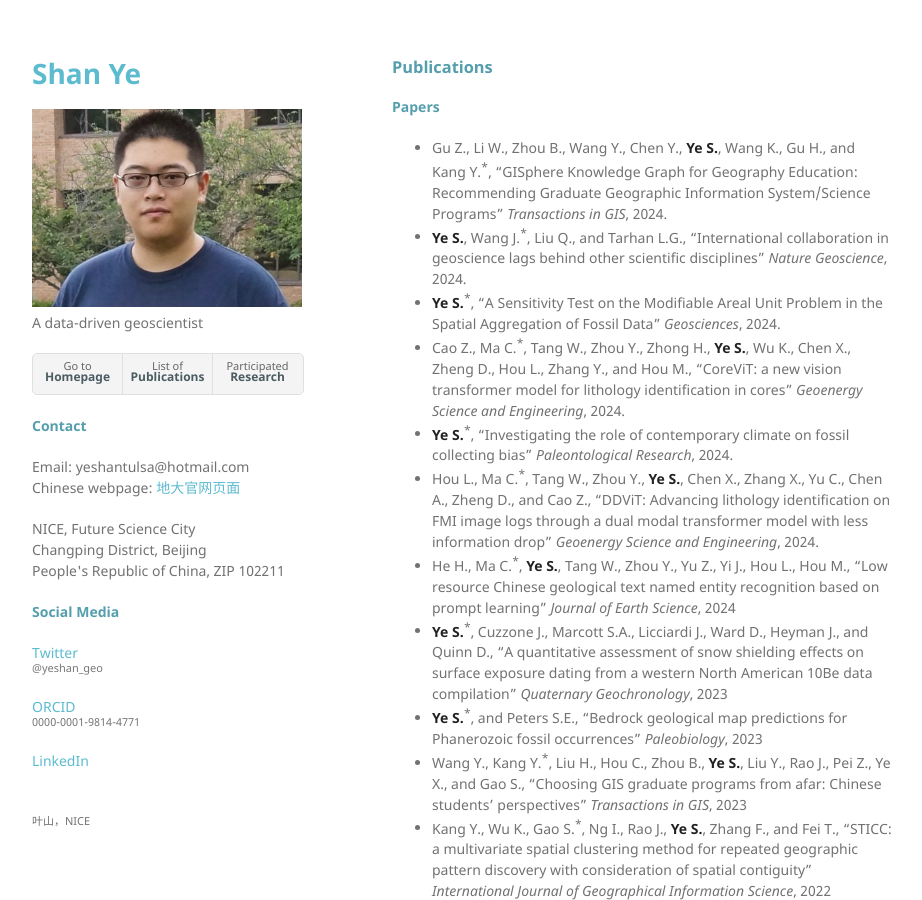
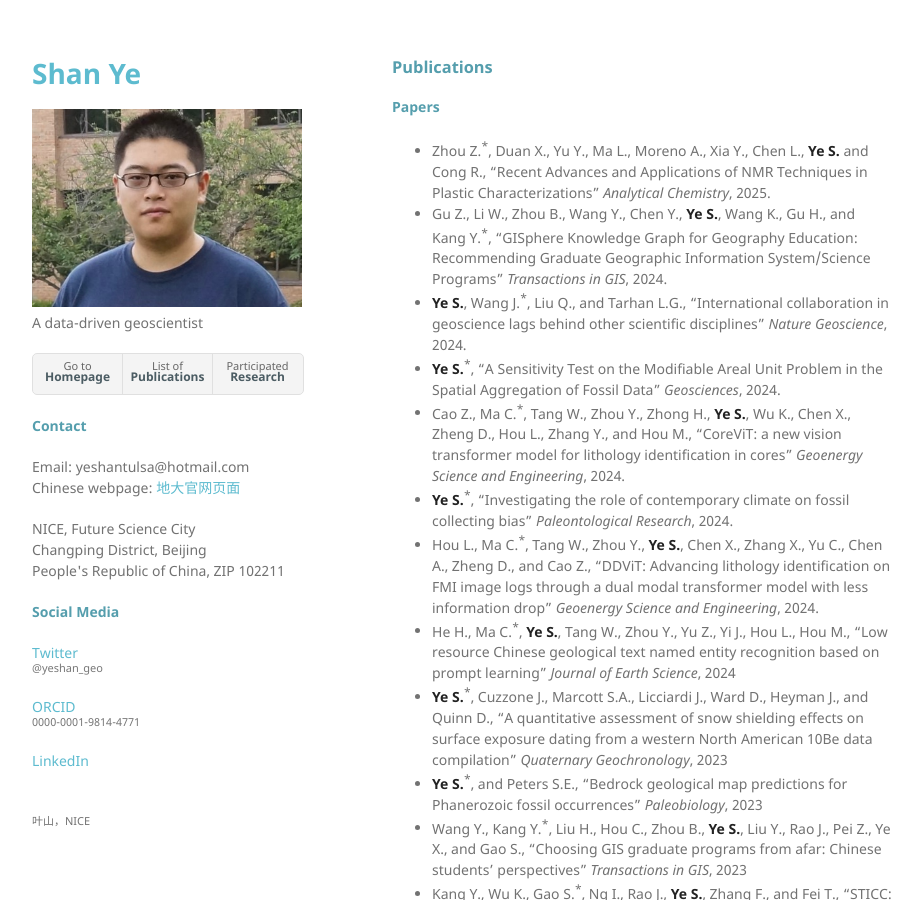
Before and after one commit to yeshan-geo/yeshan-geo.github.io, a Jekyll site: the page built from pages/pub.md, in a window 1280 px wide and 900 px high. Shown: the whole window, without its empty margins (178-1100 px from the left). Built offline with Jekyll 4.4.1, drawn with Linux system fonts in a browser that asks for light colours; our own code applies the rules of GitHub Pages for plain Markdown files.

Commit message:
Update pub.md

```diff
--- a/pages/pub.md
+++ b/pages/pub.md
@@ -1,6 +1,7 @@
 ### Publications
 
 #### Papers
+- Zhou Z.<sup>*</sup>, Duan X., Yu Y., Ma L., Moreno A., Xia Y., Chen L., **Ye S.** and Cong R., "Recent Advances and Applications of NMR Techniques in Plastic Characterizations" _Analytical Chemistry_, 2025.
 - Gu Z., Li W., Zhou B., Wang Y., Chen Y., **Ye S.**, Wang K., Gu H., and Kang Y.<sup>*</sup>, "GISphere Knowledge Graph for Geography Education: Recommending Graduate Geographic Information System/Science Programs" _Transactions in GIS_, 2024.
 - **Ye S.**, Wang J.<sup>*</sup>, Liu Q., and Tarhan L.G., "International collaboration in geoscience lags behind other scientific disciplines" _Nature Geoscience_, 2024.
 - **Ye S.**<sup>*</sup>, "A Sensitivity Test on the Modifiable Areal Unit Problem in the Spatial Aggregation of Fossil Data" _Geosciences_, 2024.
```
